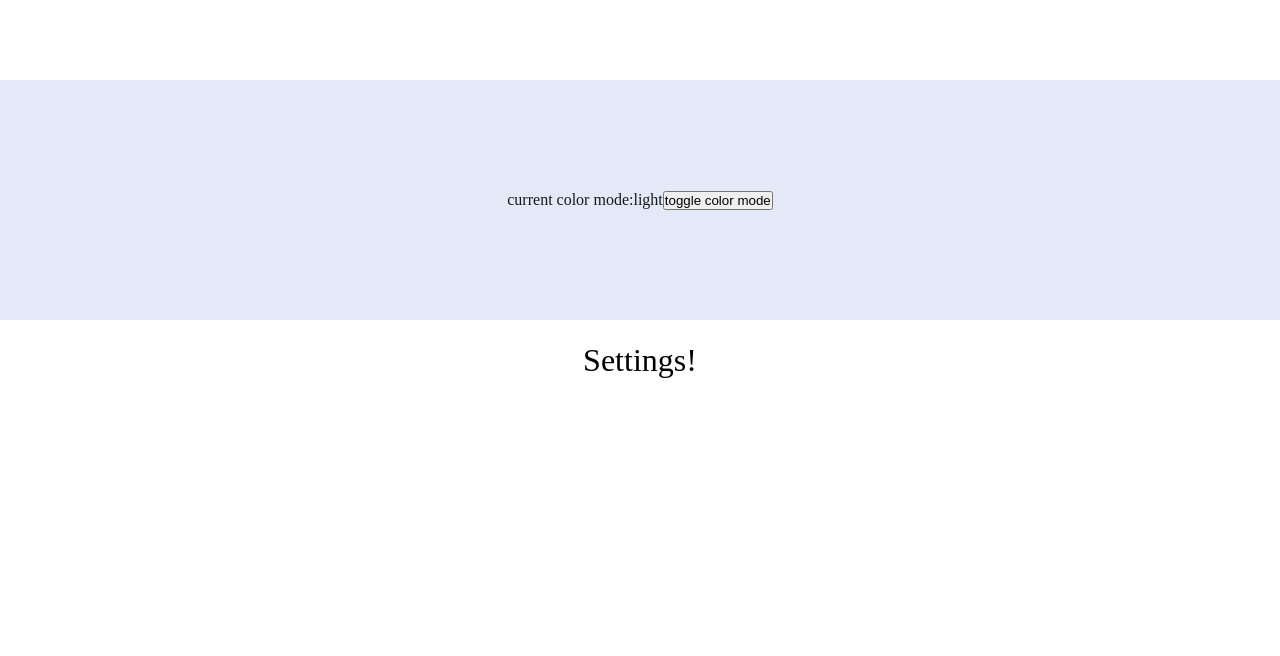
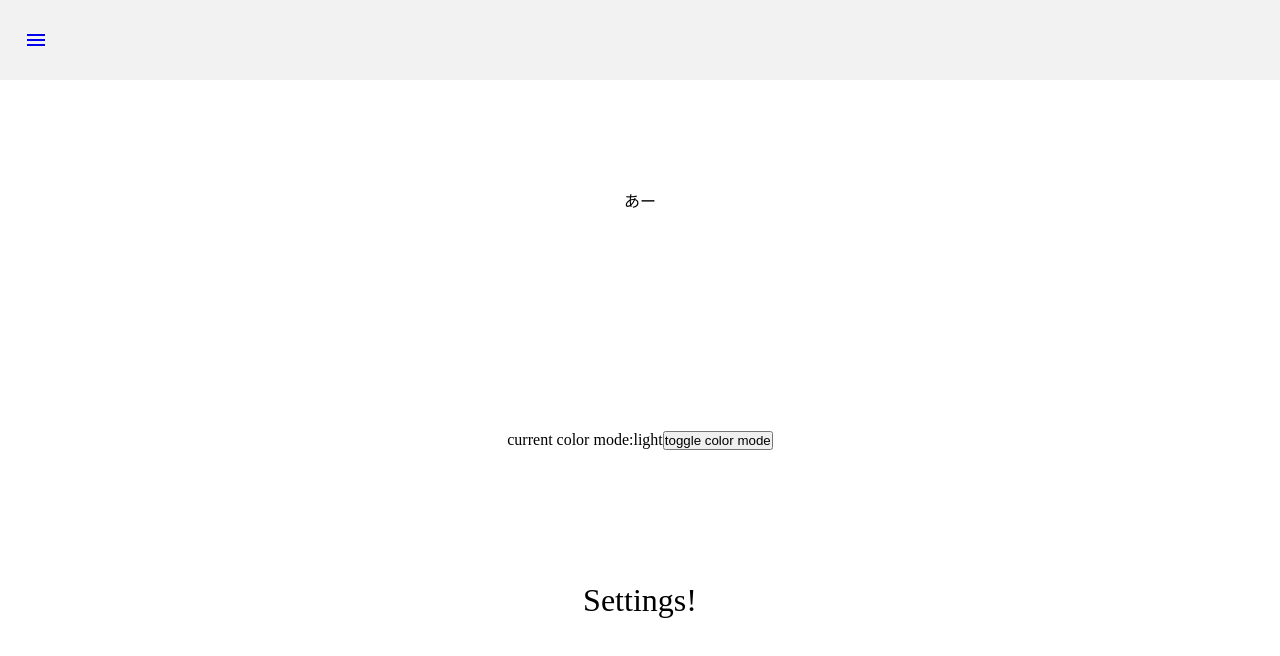
Before and after one commit to makitalpaca/django-react-template, a React (Vite) app in the folder frontend/app/: page /settings in a window 1280 px wide. Shown: the top 656 px of the page. Built offline with nearby package versions, Linux system fonts and the light colour scheme.

Commit message:
update: 一次コミット

```diff
--- a/frontend/app/src/components/Sidebar/Sidebar.tsx
+++ b/frontend/app/src/components/Sidebar/Sidebar.tsx
@@ -1,11 +1,13 @@
 import { useState, type FC } from 'react';
+import styled from '@emotion/styled';
 import { Link } from 'react-router-dom';
-import styled from 'styled-components';
+// import styled from 'styled-components';
 
 import CloseIcon from '@mui/icons-material/Close';
 import MenuIcon from '@mui/icons-material/Menu';
 
-import { ThemeSwitchButton } from '../Theme/ThemeSwitchButton';
+// import { ThemeSwitchButton } from '../Theme2/ThemeSwitchButton';
+import { useTheme } from '../Theme2/themeContext';
 import { SidebarData } from './SidebarData';
 import SidebarMenu from './SidebarMenu';
 
@@ -14,7 +16,7 @@ const Nav = styled.div`
   justify-content: frex-start;
   align-items: center;
   height: 5rem;
-  // background-color: black;
+  background-color: ${(props) => props.theme.secondary};
 `;
 
 const NavIcon = styled(Link)`
@@ -29,13 +31,22 @@ const NavIcon = styled(Link)`
 const SidebarNav = styled.div<{ sidebar: boolean }>`
   width: 250px;
   height: 100vh;
-  // background-color: black;
+  background-color: ${(props) => props.theme.secondary};
   position: fixed;
   top: 0;
   left: ${({ sidebar }) => (sidebar ? '0' : '-100%')};
   transition: 350ms;
+  color: ${(props) => props.theme.text};
 `;
 
+const Container = styled.div`
+  display: flex;
+  align-items: center;
+  justify-content: center;
+  height: 30vh;
+  background: ${(props) => props.theme.background};
+  color: ${(props) => props.theme.text};
+`;
 const SidebarWrap = styled.div``;
 
 const Sidebar: FC = () => {
@@ -44,11 +55,22 @@ const Sidebar: FC = () => {
     setSidebar(!sidebar);
   };
 
+  const { colorMode, setColorMode } = useTheme();
+
+  // console.log(${ props });
+  // const iconColor = ${(props) => props.theme.background};
+  // console.log(iconColor);
+  // const styles = { color: (props) => props.theme.text };
+  const st1 = styled.div`
+    ${(props) => props.theme.icon};
+  `;
+
   return (
     <>
       <Nav>
         <NavIcon to="#" onClick={showSidebar}>
-          <MenuIcon style={{ color: 'white' }} />
+          {/* <MenuIcon style={{ color: 'white' }} /> */}
+          <MenuIcon sx={{ color: st1 }} />
         </NavIcon>
       </Nav>
       <SidebarNav sidebar={sidebar}>
@@ -59,9 +81,11 @@ const Sidebar: FC = () => {
           {SidebarData.map((item, index) => {
             return <SidebarMenu item={item} key={index} />;
           })}
-          <ThemeSwitchButton />
+          {/* <ThemeSwitchButton /> */}
+          <button onClick={setColorMode}>THEME CHANGE !</button>
         </SidebarWrap>
       </SidebarNav>
+      <Container>あー</Container>
     </>
   );
 };
--- a/frontend/app/src/components/Sidebar/SidebarMenu.tsx
+++ b/frontend/app/src/components/Sidebar/SidebarMenu.tsx
@@ -15,7 +15,7 @@ const SidebarLink = styled(Link)`
   font-size: 1.125rem;
   padding: 2rem;
   text-decoration: none;
-  color: white;
+  // color: white;
 
   &:hover {
     background-color: #1f1f1b;
--- a/frontend/app/src/components/Theme2/themeContext.tsx
+++ b/frontend/app/src/components/Theme2/themeContext.tsx
@@ -33,7 +33,6 @@ interface ThemeContextType {
 // コンテキストのデフォルト値
 const defaultContext: ThemeContextType = {
   colorMode: 'light',
-  // colorMode: 'dark',
   setColorMode: () => {}, // eslint-disable-line
 };
 
--- a/frontend/app/src/components/Theme2/themes.tsx
+++ b/frontend/app/src/components/Theme2/themes.tsx
@@ -1,22 +1,25 @@
 interface ThemeType {
   primary: string;
-  secundary: string;
+  secondary: string;
   background: string;
   text: string;
+  icon: string;
 }
 
 const lightTheme: ThemeType = {
-  primary: '#ffffff',
-  secundary: '#ffffff',
-  background: '#e4e9f7',
-  text: '#191919',
+  primary: '#2064bc',
+  secondary: '#f2f2f2',
+  background: 'white',
+  text: 'black',
+  icon: 'black',
 };
 
 const darkTheme: ThemeType = {
-  primary: '#ffffff',
-  secundary: '#ffffff',
-  background: '#0a1929',
+  primary: '#6aa9e8',
+  secondary: '#222222',
+  background: 'black',
   text: 'white',
+  icon: 'white',
 };
 
 export const getTheme = (colorMode: string): ThemeType => {
```
Also changed, not shown: frontend/app/src/components/Theme2/ThemeSwitchButton.tsx (+2 -8 lines).
